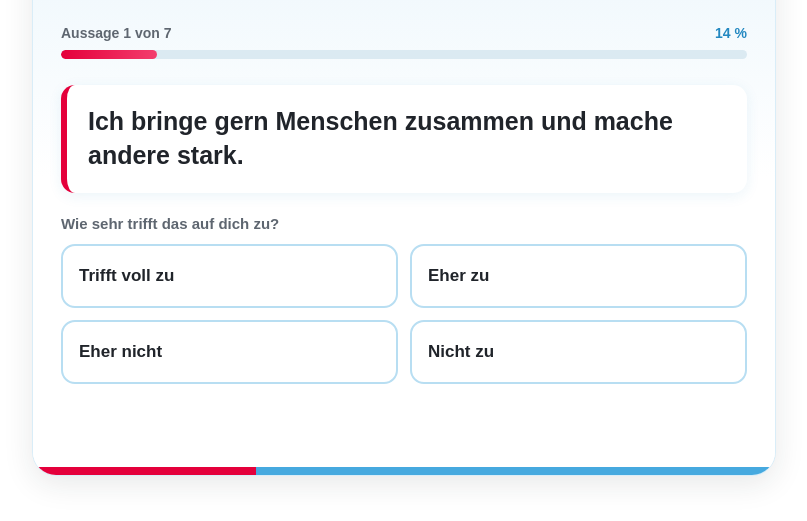
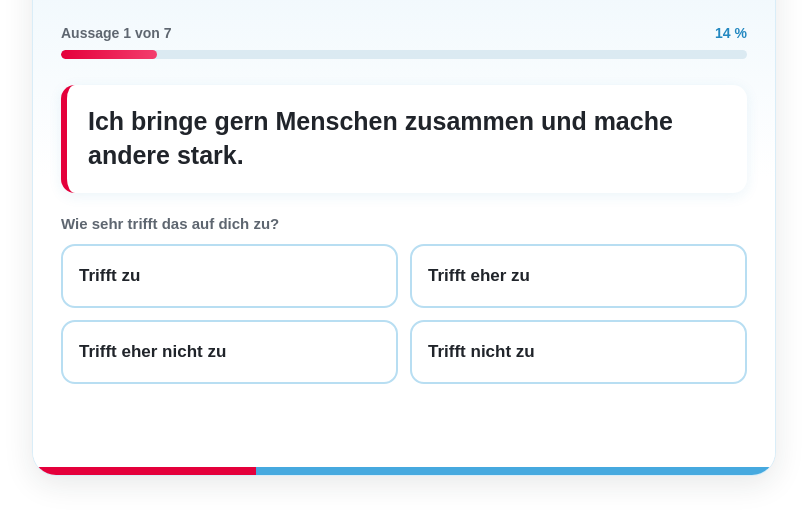
Before and after one commit to denisphlvn/Selbstcheck, a plain HTML site: page index.html in a window 1280 px wide. Shown: the part 151-672 px from the top of the page, without its empty margins (236-1043 px from the left). Drawn offline with Linux system fonts and the light colour scheme.

Commit message:
Update self-check app structure and styles
Refactor self-check app layout and functionality.

```diff
--- a/index.html
+++ b/index.html
@@ -11,9 +11,7 @@
       --muted: #5e6670;
       --white: #ffffff;
       --green: #238a69;
-      --green-light: #e1f5ed;
       --yellow: #d59518;
-      --yellow-light: #fff4d5;
 
       font-family: Arial, Helvetica, sans-serif;
       color: var(--dark);
@@ -36,7 +34,11 @@
     }
 
     #selfcheck-app .header {
-      background: linear-gradient(135deg, var(--blue) 0%, var(--blue-dark) 100%);
+      background: linear-gradient(
+        135deg,
+        var(--blue) 0%,
+        var(--blue-dark) 100%
+      );
       color: white;
       padding: 25px 28px 22px;
       position: relative;
@@ -49,7 +51,7 @@
       width: 130px;
       height: 130px;
       border-radius: 50%;
-      background: rgba(255,255,255,0.10);
+      background: rgba(255, 255, 255, 0.10);
       right: -30px;
       top: -55px;
     }
@@ -107,7 +109,11 @@
 
     #selfcheck-app .progress {
       height: 100%;
-      background: linear-gradient(90deg, var(--red), #f33d6d);
+      background: linear-gradient(
+        90deg,
+        var(--red),
+        #f33d6d
+      );
       border-radius: 999px;
       transition: width 0.3s ease;
     }
@@ -360,7 +366,10 @@
 
       <div class="counter-row">
         <div class="counter" id="counter"></div>
-        <div class="progress-number" id="progressNumber"></div>
+        <div
+          class="progress-number"
+          id="progressNumber"
+        ></div>
       </div>
 
       <div
@@ -369,64 +378,119 @@
         aria-label="Fortschritt"
         id="progressTrack"
       >
-        <div class="progress" id="progress"></div>
+        <div
+          class="progress"
+          id="progress"
+        ></div>
       </div>
 
       <div class="question-box">
         <h1 id="questionText"></h1>
       </div>
 
-      <p class="prompt">Wie sehr trifft das auf dich zu?</p>
+      <p class="prompt">
+        Wie sehr trifft das auf dich zu?
+      </p>
 
       <div class="answers">
-        <button type="button" class="answer" data-value="3">
-          Trifft voll zu
+
+        <button
+          type="button"
+          class="answer"
+          data-value="3"
+        >
+          Trifft zu
         </button>
 
-        <button type="button" class="answer" data-value="2">
-          Eher zu
+        <button
+          type="button"
+          class="answer"
+          data-value="2"
+        >
+          Trifft eher zu
         </button>
 
-        <button type="button" class="answer" data-value="1">
-          Eher nicht
+        <button
+          type="button"
+          class="answer"
+          data-value="1"
+        >
+          Trifft eher nicht zu
         </button>
 
-        <button type="button" class="answer" data-value="0">
-          Nicht zu
+        <button
+          type="button"
+          class="answer"
+          data-value="0"
+        >
+          Trifft nicht zu
         </button>
+
       </div>
 
       <nav class="navigation">
-        <button type="button" class="back" id="backButton">
+        <button
+          type="button"
+          class="back"
+          id="backButton"
+        >
           ← Zur vorherigen Aussage
         </button>
       </nav>
+
     </main>
 
-    <section class="result" id="resultView" aria-live="polite">
-      <div class="result-content" id="resultContent">
+    <section
+      class="result"
+      id="resultView"
+      aria-live="polite"
+    >
 
-        <div class="result-icon" id="resultIcon">✓</div>
+      <div
+        class="result-content"
+        id="resultContent"
+      >
+
+        <div
+          class="result-icon"
+          id="resultIcon"
+        >
+          ✓
+        </div>
 
         <h1 id="resultTitle"></h1>
 
-        <p class="result-message" id="resultMessage"></p>
+        <p
+          class="result-message"
+          id="resultMessage"
+        ></p>
 
-        <div class="encouragement" id="encouragement"></div>
+        <div
+          class="encouragement"
+          id="encouragement"
+        ></div>
 
-        <button type="button" class="restart" id="restartButton">
+        <button
+          type="button"
+          class="restart"
+          id="restartButton"
+        >
           Selbstcheck wiederholen
         </button>
 
       </div>
+
     </section>
 
     <div class="footer-bar"></div>
+
   </div>
 
   <script>
     (() => {
-      const root = document.getElementById("selfcheck-app");
+
+      const root =
+        document.getElementById("selfcheck-app");
 
       const questions = [
         "Ich bringe gern Menschen zusammen und mache andere stark.",
@@ -439,95 +503,190 @@
       ];
 
       /*
-        Punktelogik:
-        Trifft voll zu = 3
-        Eher zu = 2
-        Eher nicht = 1
-        Nicht zu = 0
+        AUSWERTUNGSLOGIK
 
-        Maximalwert = 21 Punkte
+        Trifft zu:
+        3 Punkte
+
+        Trifft eher zu:
+        2 Punkte
+
+        Trifft eher nicht zu:
+        1 Punkt
+
+        Trifft nicht zu:
+        0 Punkte
+
+        7 Fragen × 3 Punkte
+        = maximal 21 Punkte
 
         Feedback:
-        11-21 = positive Passung
-        6-10  = gemischtes Bild
-        0-5   = eher geringe Passung
+
+        11 bis 21 Punkte
+        = positive Passung
+
+        6 bis 10 Punkte
+        = gemischte Passung
+
+        0 bis 5 Punkte
+        = momentan eher geringe Passung
+
+        Die Punktzahl wird den
+        Teilnehmer*innen nicht angezeigt.
       */
 
       let currentQuestion = 0;
-      let answers = new Array(questions.length).fill(null);
 
-      const questionView = root.querySelector("#questionView");
-      const resultView = root.querySelector("#resultView");
-      const resultContent = root.querySelector("#resultContent");
-      const resultIcon = root.querySelector("#resultIcon");
-      const resultTitle = root.querySelector("#resultTitle");
-      const resultMessage = root.querySelector("#resultMessage");
-      const encouragement = root.querySelector("#encouragement");
+      let answers =
+        new Array(questions.length).fill(null);
 
-      const questionText = root.querySelector("#questionText");
-      const counter = root.querySelector("#counter");
-      const progress = root.querySelector("#progress");
-      const progressNumber = root.querySelector("#progressNumber");
-      const progressTrack = root.querySelector("#progressTrack");
+      const questionView =
+        root.querySelector("#questionView");
 
-      const backButton = root.querySelector("#backButton");
-      const restartButton = root.querySelector("#restartButton");
-      const answerButtons = [...root.querySelectorAll(".answer")];
+      const resultView =
+        root.querySelector("#resultView");
+
+      const resultContent =
+        root.querySelector("#resultContent");
+
+      const resultIcon =
+        root.querySelector("#resultIcon");
+
+      const resultTitle =
+        root.querySelector("#resultTitle");
+
+      const resultMessage =
+        root.querySelector("#resultMessage");
+
+      const encouragement =
+        root.querySelector("#encouragement");
+
+      const questionText =
+        root.querySelector("#questionText");
+
+      const counter =
+        root.querySelector("#counter");
+
+      const progress =
+        root.querySelector("#progress");
+
+      const progressNumber =
+        root.querySelector("#progressNumber");
+
+      const progressTrack =
+        root.querySelector("#progressTrack");
+
+      const backButton =
+        root.querySelector("#backButton");
+
+      const restartButton =
+        root.querySelector("#restartButton");
+
+      const answerButtons = [
+        ...root.querySelectorAll(".answer")
+      ];
+
 
       function renderQuestion() {
-        questionText.textContent = questions[currentQuestion];
+
+        questionText.textContent =
+          questions[currentQuestion];
 
         counter.textContent =
           `Aussage ${currentQuestion + 1} von ${questions.length}`;
 
         const percentage =
-          Math.round(((currentQuestion + 1) / questions.length) * 100);
+          Math.round(
+            ((currentQuestion + 1) /
+            questions.length) * 100
+          );
 
-        progress.style.width = `${percentage}%`;
-        progressNumber.textContent = `${percentage} %`;
+        progress.style.width =
+          `${percentage}%`;
 
-        progressTrack.setAttribute("aria-valuemin", "0");
-        progressTrack.setAttribute("aria-valuemax", "100");
-        progressTrack.setAttribute("aria-valuenow", String(percentage));
+        progressNumber.textContent =
+          `${percentage} %`;
 
-        backButton.hidden = currentQuestion === 0;
+        progressTrack.setAttribute(
+          "aria-valuemin",
+          "0"
+        );
+
+        progressTrack.setAttribute(
+          "aria-valuemax",
+          "100"
+        );
+
+        progressTrack.setAttribute(
+          "aria-valuenow",
+          String(percentage)
+        );
+
+        backButton.hidden =
+          currentQuestion === 0;
 
         answerButtons.forEach(button => {
-          const value = Number(button.dataset.value);
+
+          const value =
+            Number(button.dataset.value);
 
           button.classList.toggle(
             "selected",
             answers[currentQuestion] === value
           );
+
         });
 
         questionView.style.display = "block";
         resultView.style.display = "none";
       }
 
+
       function selectAnswer(value) {
+
         answers[currentQuestion] = value;
 
         answerButtons.forEach(button => {
+
           button.classList.toggle(
             "selected",
             Number(button.dataset.value) === value
           );
+
         });
 
+        /*
+          Kurze Verzögerung:
+          Dadurch sehen die TN kurz,
+          welche Antwort ausgewählt wurde.
+        */
+
         window.setTimeout(() => {
-          if (currentQuestion < questions.length - 1) {
+
+          if (
+            currentQuestion <
+            questions.length - 1
+          ) {
+
             currentQuestion++;
             renderQuestion();
+
           } else {
+
             showResult();
+
           }
+
         }, 200);
       }
 
+
       function showResult() {
-        const score = answers.reduce(
-          (sum, value) => sum + (value ?? 0),
+
+        const score =
+          answers.reduce(
+            (sum, value) =>
+              sum + (value ?? 0),
             0
           );
 
@@ -537,8 +696,17 @@
           "result-reflect"
         );
 
+
+        /*
+          POSITIVES ERGEBNIS
+          11 bis 21 Punkte
+        */
+
         if (score >= 11) {
-          resultContent.classList.add("result-positive");
+
+          resultContent.classList.add(
+            "result-positive"
+          );
 
           resultIcon.textContent = "✓";
 
@@ -546,14 +714,24 @@
             "Das sieht nach einer guten Passung aus!";
 
           resultMessage.textContent =
-            "Viele deiner Antworten passen gut zu dem, was dich in dieser Tätigkeit erwartet. Es sieht also so aus, als könnten wichtige Aspekte der Stelle gut zu dir und deiner Art zu arbeiten passen.";
+            "Viele deiner Antworten passen gut zu den Anforderungen und Rahmenbedingungen, die du während der Infoveranstaltung kennengelernt hast. Die Tätigkeit könnte also gut zu dir, deiner Art zu arbeiten und deiner aktuellen Situation passen.";
 
           encouragement.textContent =
-            "Wenn dich die Tätigkeit nach den Infos heute anspricht, lohnt es sich auf jeden Fall, den nächsten Schritt zu gehen und mehr darüber zu erfahren.";
+            "Wenn dich die Tätigkeit auch nach den Einblicken heute anspricht, möchten wir dich ermutigen, dich zu bewerben. Wir freuen uns darauf, mehr über dich und deine Motivation zu erfahren!";
+
         }
 
+
+        /*
+          GEMISCHTES ERGEBNIS
+          6 bis 10 Punkte
+        */
+
         else if (score >= 6) {
-          resultContent.classList.add("result-neutral");
+
+          resultContent.classList.add(
+            "result-neutral"
+          );
 
           resultIcon.textContent = "↔";
 
@@ -561,14 +739,24 @@
             "Da ist einiges dabei, das zu dir passen könnte.";
 
           resultMessage.textContent =
-            "Deine Antworten ergeben ein gemischtes Bild: Einige Aspekte der Tätigkeit scheinen gut zu dir zu passen, andere möglicherweise etwas weniger. Das ist kein ungewöhnliches Ergebnis – kaum eine Tätigkeit passt in jedem Punkt perfekt.";
+            "Deine Antworten ergeben ein gemischtes Bild: Einige Aspekte der Tätigkeit scheinen gut zu dir zu passen, andere möglicherweise etwas weniger. Das ist kein ungewöhnliches Ergebnis – schließlich muss nicht jeder Aspekt einer Tätigkeit gleichermaßen zu den eigenen Vorstellungen passen.";
 
           encouragement.textContent =
-            "Überlege dir ruhig, welche Punkte dir besonders wichtig sind und bei welchen du noch Fragen hast. Vielleicht helfen dir die weiteren Informationen oder ein Gespräch dabei, besser einzuschätzen, ob die Tätigkeit etwas für dich ist.";
+            "Überlege dir, welche Punkte für dich besonders wichtig sind und bei welchen du noch unsicher bist. Wenn Fragen offen geblieben sind, komm gerne auf uns zu. Und wenn dein Interesse an der Tätigkeit überwiegt, lass dich von einzelnen weniger passenden Punkten nicht vorschnell von einer Bewerbung abhalten.";
+
         }
 
+
+        /*
+          EHER GERINGE PASSUNG
+          0 bis 5 Punkte
+        */
+
         else {
-          resultContent.classList.add("result-reflect");
+
+          resultContent.classList.add(
+            "result-reflect"
+          );
 
           resultIcon.textContent = "?";
 
@@ -576,37 +764,69 @@
             "Auf den ersten Blick passt noch nicht alles zusammen.";
 
           resultMessage.textContent =
-            "Einige der beschriebenen Aspekte der Tätigkeit scheinen momentan eher weniger zu deinen Vorstellungen oder deiner aktuellen Situation zu passen. Dieser kurze Selbstcheck kann aber natürlich nicht alles berücksichtigen.";
+            "Mehrere Aspekte der Tätigkeit scheinen nach deinen Antworten momentan eher weniger zu deinen Vorstellungen oder deiner aktuellen Situation zu passen. Das ist zunächst nur eine Orientierung – dieser kurze Selbstcheck kann natürlich nicht alle Seiten der Tätigkeit und deine persönliche Situation abbilden.";
 
           encouragement.textContent =
-            "Wenn dich die Tätigkeit trotzdem interessiert, hake gerne nach und komm mit deinen Fragen auf uns zu. Im persönlichen Gespräch lässt sich oft viel besser klären, was hinter einzelnen Anforderungen steckt und ob die Stelle für dich trotzdem interessant sein könnte.";
+            "Wenn dich die Tätigkeit trotzdem interessiert, lass dich von diesem Ergebnis nicht entmutigen. Sprich uns gerne auf die Punkte an, bei denen du unsicher bist. Im Austausch lässt sich besser klären, was die Anforderungen konkret bedeuten und ob die Tätigkeit für dich vielleicht doch infrage kommt.";
+
         }
 
-        questionView.style.display = "none";
-        resultView.style.display = "block";
+
+        questionView.style.display =
+          "none";
+
+        resultView.style.display =
+          "block";
 
         root.scrollIntoView({
           behavior: "smooth",
           block: "start"
         });
+
       }
 
+
       answerButtons.forEach(button => {
-        button.addEventListener("click", () => {
-          selectAnswer(Number(button.dataset.value));
-        });
+
+        button.addEventListener(
+          "click",
+          () => {
+
+            selectAnswer(
+              Number(button.dataset.value)
+            );
+
+          }
+        );
+
       });
 
-      backButton.addEventListener("click", () => {
+
+      backButton.addEventListener(
+        "click",
+        () => {
+
           if (currentQuestion > 0) {
+
             currentQuestion--;
             renderQuestion();
+
           }
-      });
 
-      restartButton.addEventListener("click", () => {
+        }
+      );
+
+
+      restartButton.addEventListener(
+        "click",
+        () => {
+
           currentQuestion = 0;
-        answers = new Array(questions.length).fill(null);
+
+          answers =
+            new Array(
+              questions.length
+            ).fill(null);
 
           resultContent.classList.remove(
             "result-positive",
@@ -620,9 +840,18 @@
             behavior: "smooth",
             block: "start"
           });
-      });
+
+        }
+      );
+
+
+      /*
+        Selbstcheck starten
+      */
 
       renderQuestion();
+
     })();
   </script>
+
 </div>
```
Lines whose indentation alone changed are shown as unchanged.
